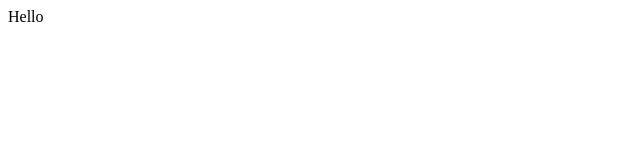
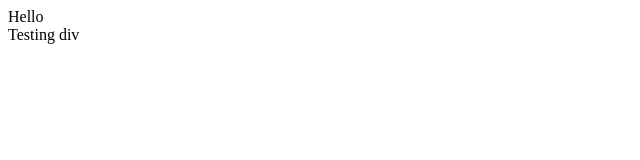
Before and after one commit to ARmk46/demo-repo, a plain HTML site: page index.html in a window 1280 px wide. Shown: the full height of the page, 0-640 px from the left. Drawn offline with Linux system fonts and the light colour scheme.

Commit message:
title is added and new div

```diff
--- a/index.html
+++ b/index.html
@@ -1,2 +1,3 @@
 <title>The title of the page</title>
 <div> Hello</div>
+<div>Testing div</div>
```
